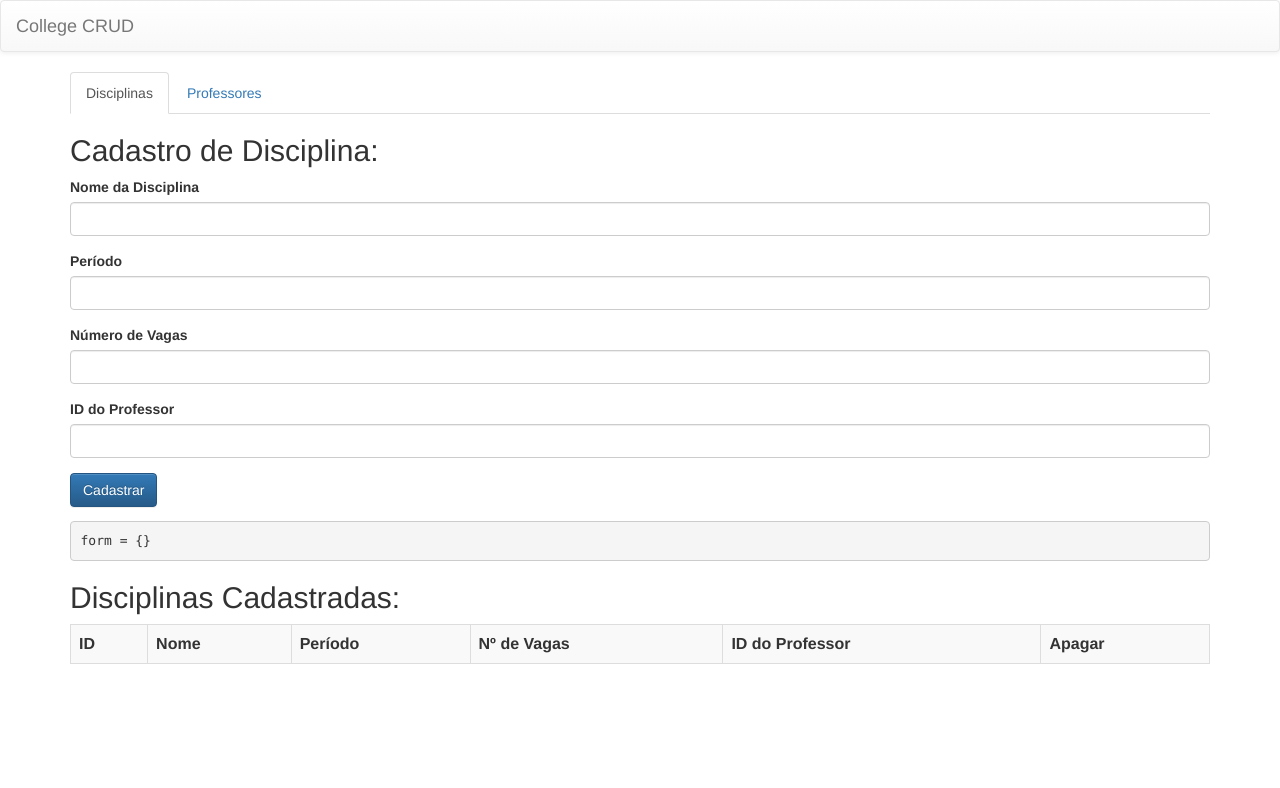
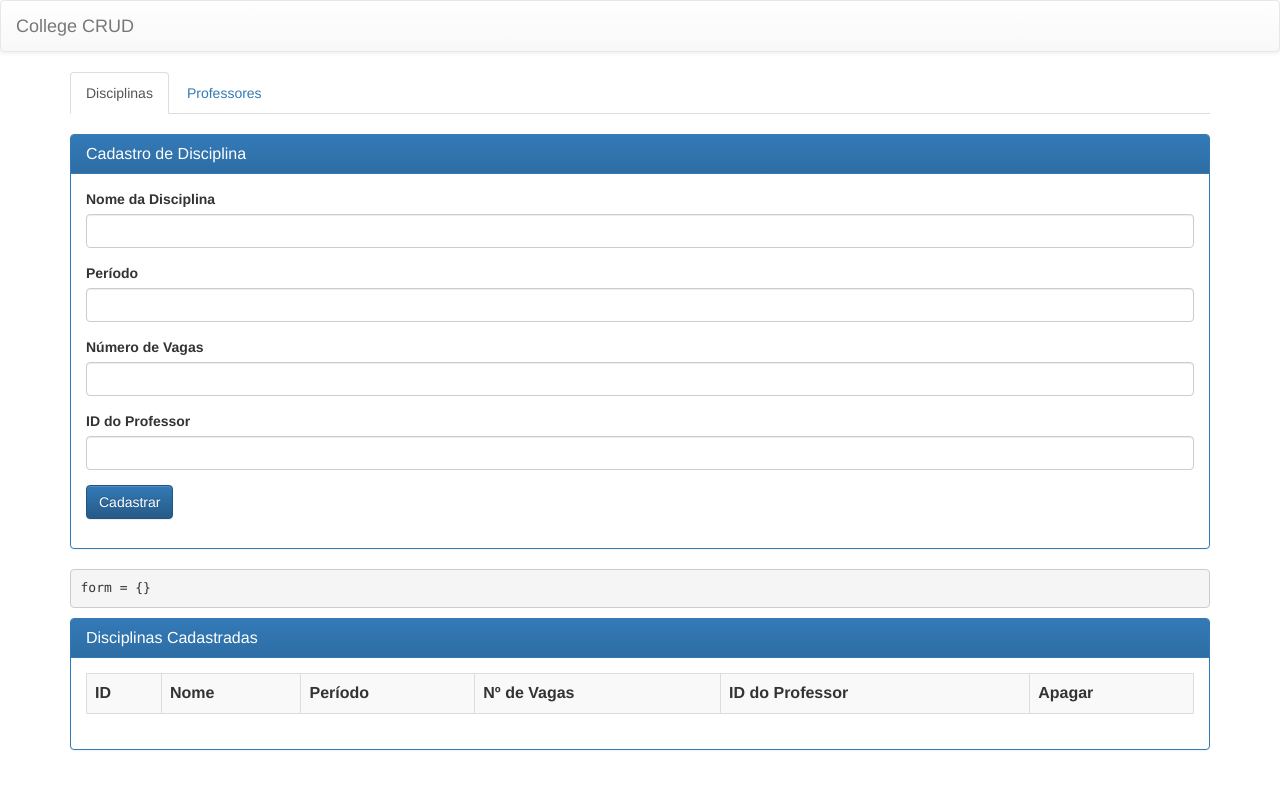
Before and after one commit to possatti/bsi-ce-college-crud, a website: page client/index.html in a window 1280 px wide. Drawn offline with nearby package versions, Linux system fonts and the light colour scheme; some packages are replaced by stand-ins of ours; no server answers.

Commit message:
Separa o conteúdo da aba de desciplinas usando paineis

```diff
--- a/client/index.html
+++ b/client/index.html
@@ -53,7 +53,12 @@
         <div class="tab-pane fade in active" id="DiscTab">
 
           <div ng-controller="DisciplinaController">
-            <h2>Cadastro de Disciplina:</h2>
+            <br />
+            <div class="panel panel-primary">
+              <div class="panel-heading">
+                <h3 class="panel-title">Cadastro de Disciplina</h3>
+              </div>
+              <div class="panel-body">
                 <form novalidate>
                   <div class="form-group">
                     <label for="nomeDisciplina">Nome da Disciplina</label>
@@ -74,10 +79,16 @@
 
                   <input type="submit" class="btn btn-primary" ng-click="cadastrar(disciplina)" value="Cadastrar" />
                 </form>
+              </div>
+            </div>
 
             <pre>form = {{disciplina | json}}</pre>
 
-          <h2>Disciplinas Cadastradas:</h2>
+            <div class="panel panel-primary">
+              <div class="panel-heading">
+                <h3 class="panel-title">Disciplinas Cadastradas</h3>
+              </div>
+              <div class="panel-body">
                 <table class="table table-striped table-bordered">
                   <tr>
                     <th>ID</th>
@@ -101,6 +112,9 @@
                   </tr>
                 </table>
               </div>
+            </div>
+
+          </div><!-- /DisciplinaController -->
 
         </div>
         <div class="tab-pane fade" id="ProfTab">
```
Lines whose indentation alone changed are shown as unchanged.
